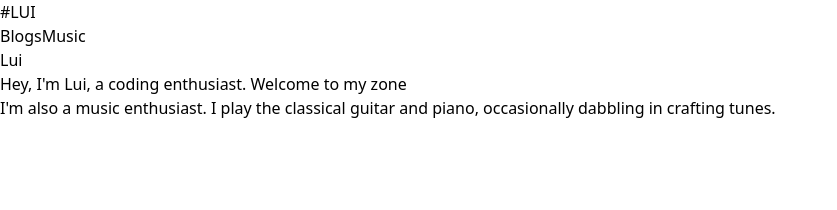
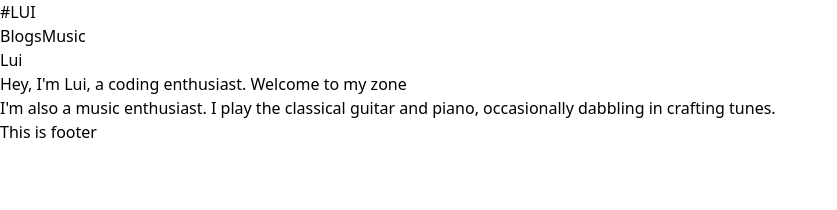
Before and after one commit to lui-coding/blog, a React (Vite) app: page / in a window 1280 px wide. Shown: the top 210 px of the page, without its empty margins (0-837 px from the left). Built offline with nearby package versions, Linux system fonts and the light colour scheme.

Commit message:
feat:add simple footer

```diff
--- /dev/null
+++ b/src/components/Footer/index.tsx
@@ -0,0 +1,7 @@
+export default function Footer() {
+  return (
+    <footer>
+      This is footer
+    </footer>
+  )
+}
--- a/src/components/Layout/index.tsx
+++ b/src/components/Layout/index.tsx
@@ -1,11 +1,13 @@
 import { Outlet } from "react-router-dom";
 import Header from "../Header";
+import Footer from "../Footer";
 
 export default function Layout() {
   return (
     <>
       <Header />
       <Outlet />
+      <Footer />
     </>
   );
 }
```
